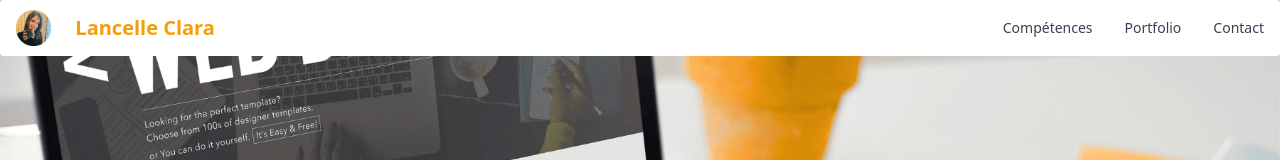
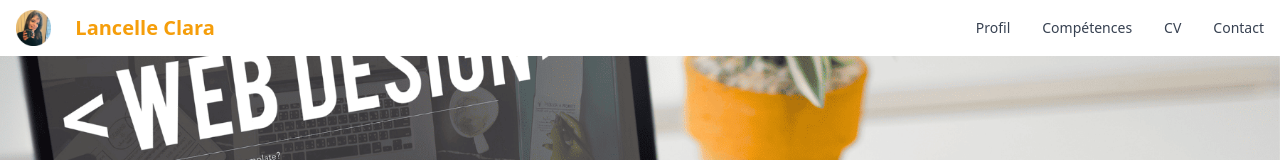
Before and after one commit to clara-lancelle/portfolio2026, a React (Vite) app: page / in a window 1280 px wide. Shown: the top 160 px of the page. Built offline with nearby package versions, Linux system fonts and the light colour scheme.

Commit message:
repare # links with hook

```diff
--- a/src/App.jsx
+++ b/src/App.jsx
@@ -4,8 +4,10 @@ import Homepage from "./Components/layouts/Homepage";
 import Cv from "./Components/Cv";
 import AppFooter from "./Components/layouts/AppFooter";
 import { Analytics } from "@vercel/analytics/react";
+import useScrollToHash from "./Hooks/useScrollToHash";
 
 function App() {
+    useScrollToHash();
     return (
         <div className="min-h-screen flex flex-col">
             <AppNavbar />
--- a/src/Components/layouts/AppNavbar.jsx
+++ b/src/Components/layouts/AppNavbar.jsx
@@ -9,7 +9,11 @@ import { Link } from "react-router-dom";
 
 export default function AppNavbar() {
     return (
-        <Navbar fluid rounded className="fixed top-0 w-full">
+        <Navbar
+            fluid
+            rounded
+            className="sticky top-0 w-full bg-white opacity-100 z-10"
+        >
             <Link
                 to="/"
                 className="flex items-center space-x-3 rtl:space-x-reverse"
@@ -25,11 +29,9 @@ export default function AppNavbar() {
             </Link>
             <NavbarToggle />
             <NavbarCollapse>
-                <NavbarLink href="/#me" active>
-                    Profil
-                </NavbarLink>
+                <NavbarLink href="/#me">Profil</NavbarLink>
                 <NavbarLink href="/#skills">Compétences</NavbarLink>
-                <NavbarLink href="/cv">Portfolio</NavbarLink>
+                <NavbarLink href="/cv">CV</NavbarLink>
                 <NavbarLink href="/#contact">Contact</NavbarLink>
             </NavbarCollapse>
         </Navbar>
--- a/src/Components/sections/MeSection.jsx
+++ b/src/Components/sections/MeSection.jsx
@@ -6,8 +6,9 @@ import { Button } from "flowbite-react";
 export default function MeSection() {
     return (
         <section
-            className="flex flex-col lg:flex-row bg-gray-100"
-            aria-labelledby="me-title"
+            id="me"
+            className="flex lg:mt-8 scroll-mt-20 flex-col lg:flex-row bg-gray-100"
+            aria-labelledby="section-title"
         >
             {/* Image */}
             <div className="w-full lg:w-3/4 hidden lg:flex  justify-end">
@@ -19,9 +20,9 @@ export default function MeSection() {
             </div>
 
             {/* Texte */}
-            <div id="me" className="flex flex-col gap-4 m-6">
+            <div className="flex flex-col gap-4 m-6">
                 <h1
-                    id="me-title"
+                    id="section-title"
                     className="text-4xl my-2 font-bold tracking-tight text-gray-900"
                 >
                     À propos de moi
--- /dev/null
+++ b/src/Hooks/useScrollToHash.jsx
@@ -0,0 +1,16 @@
+import { useEffect } from "react";
+import { useLocation } from "react-router-dom";
+
+export default function useScrollToHash() {
+    const location = useLocation();
+
+    useEffect(() => {
+        if (location.hash) {
+            const id = location.hash.replace("#", "");
+            const element = document.getElementById(id);
+            if (element) {
+                element.scrollIntoView({ behavior: "smooth" });
+            }
+        }
+    }, [location]);
+}
```
